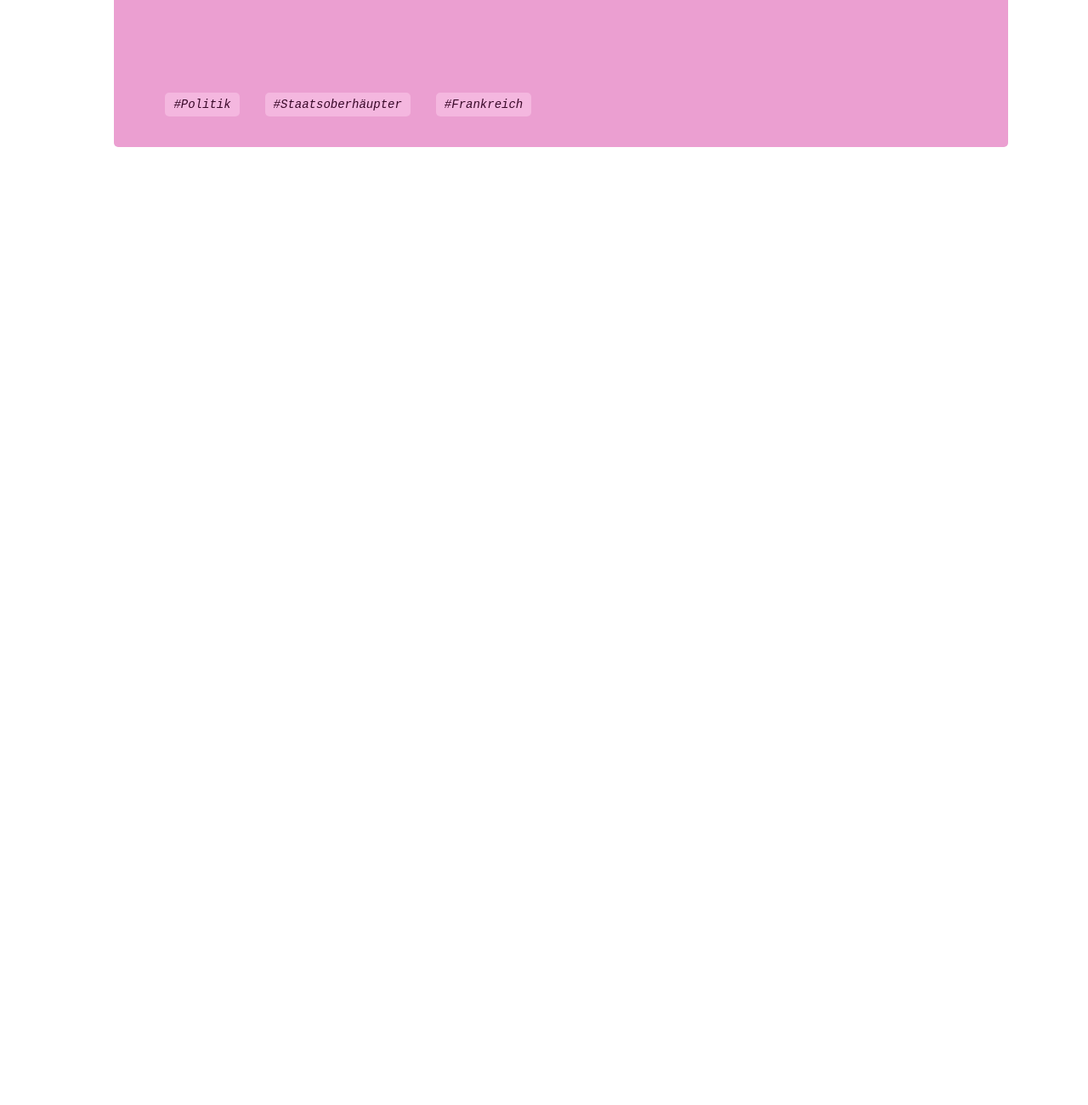
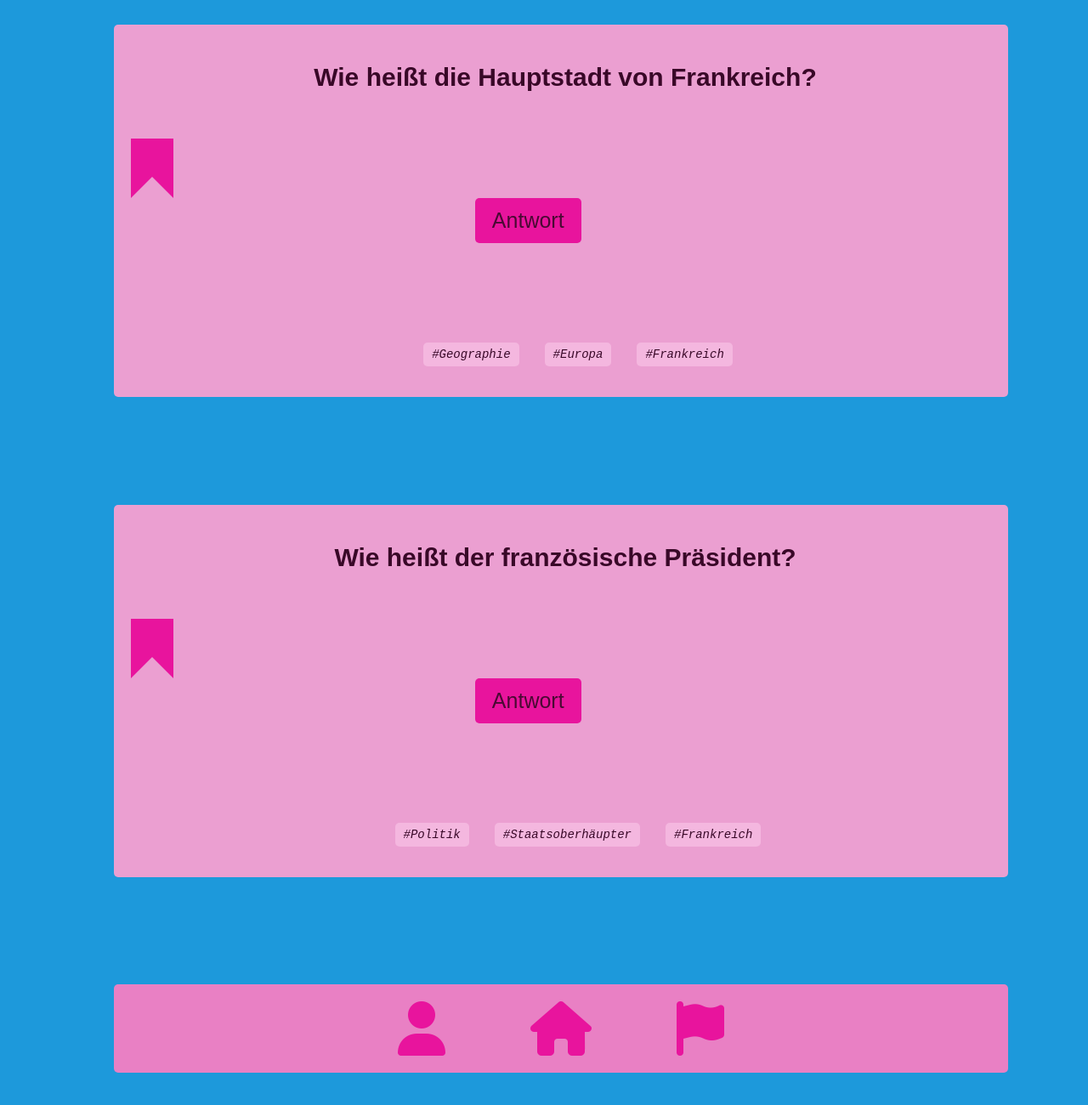
Before and after one commit to SylvieDoumet/quizapp, a plain HTML site: page index.html in a window 1280 px wide. Shown: the part 1324-2624 px from the top of the page at 85% size. Before the commit the page ends 1623 px from the top, so only its background shows below. Drawn offline with Linux system fonts and the light colour scheme.

Commit message:
create navigation bar

```diff
--- a/index.html
+++ b/index.html
@@ -4,18 +4,34 @@
     <meta charset="UTF-8" />
     <meta name="viewport" content="width=device-width, initial-scale=1.0" />
     <link rel="stylesheet" href="styles.css" />
+    <script
+      src="https://kit.fontawesome.com/2374882fae.js"
+      crossorigin="anonymous"
+    ></script>
 
     <title class="title">Das Frankreich Quiz für Reisefans</title>
   </head>
 
   <body>
+
     <header>
-      <h1 class="headline">Quiz App</h1>
+
+    <h1 class="headline">Wenig Zeit, viel Wissen !</h1>
+
+      <span style="font-size: 3em; color: rgb(185, 238, 104); margin-left: 40%;">
+        <i class="fa-solid fa-clock fa-6x fa-spin"></i>
+      </span>
+
+    <h2 class="headline">Frankreich in 100 Sekunden</h2>
+
     </header>
 
     <main>
       <section class="question-card">
         <div class="bookmark"></div>
+
+          <span style="font-size: 3em; color: rgb(185, 238, 104)">
+            <i class="fa-solid fa-heart fa-bounce"></i>
 
         <h2 class="question">Wie hoch ist der Eiffelturm ?</h2>
 
@@ -30,7 +46,7 @@
 
       <section class="question-card">
         <h2 class="question">Wie heißt die Hauptstadt von Frankreich?</h2>
-
+        <div class="bookmark"></div>
         <button class="button-show-answer">Antwort</button>
 
         <ul class="tag-container">
@@ -42,7 +58,7 @@
 
       <section class="question-card">
         <h2 class="question">Wie heißt der französische Präsident?</h2>
-
+        <div class="bookmark"></div>
         <button class="button-show-answer">Antwort</button>
 
         <ul class="tag-container">
@@ -51,6 +67,22 @@
           <li class="tag">#Frankreich</li>
         </ul>
       </section>
+
+      <footer class="footer">
+        <ul class="icon-container">
+
+          <li style="color:  rgb(232, 20, 157)">
+            <i class="fa-solid fa-user fa-4x fa-beat" style="--fa-animation-duration: 5s;"></i></li>
+
+            <li style="color:  rgb(232, 20, 157)">
+              <i class="fa-solid fa-house fa-4x fa-beat" style="--fa-animation-duration: 5s;"></i></li>
+
+              <li style="color:  rgb(232, 20, 157)">
+                <i class="fa-solid fa-flag fa-4x fa-beat" style="--fa-animation-duration: 5s;"></i></li>
+
+        </ul>
+
+      </footer>
     </main>
   </body>
 </html>
--- a/styles.css
+++ b/styles.css
@@ -1,9 +1,12 @@
+body {
+  background-color: rgb(29, 153, 219);
+}
+
 .question-card {
   background-color: rgb(235, 159, 209);
   width: 80%;
   padding: 20px;
-  border: 5px;
-  border-color: rgb(73, 10, 51);
+  border: none;
   border-radius: 5px;
   margin-top: 10%;
   margin-left: 10%;
@@ -19,15 +22,20 @@
   border: 5px;
   border-radius: 5px;
   border-color: rgb(73, 10, 51);
-  width: 50%;
+  width: 100%;
+  height: 80px;
   text-align: center;
+  text-wrap: balance;
+}
+
+.fa-10x {
+  align-content: flex-end;
 }
 
 .bookmark {
-  position: fixed;
+  position: flex;
   height: 70px;
   width: 50px;
-  padding: 0px;
   box-sizing: border-box;
   border-left: 25px solid rgb(232, 20, 157);
   border-right: 25px solid rgb(232, 20, 157);
@@ -41,7 +49,7 @@
 
 .question {
   font-family: Arial, Helvetica, sans-serif;
-  font-size: 25px;
+  font-size: 30px;
   color: rgb(57, 8, 40);
   text-align: center;
   padding-bottom: 30px;
@@ -50,7 +58,7 @@
 
 .button-show-answer {
   font-family: Arial, Helvetica, sans-serif;
-  font-size: 20px;
+  font-size: 25px;
   padding: 12px 20px;
   color: rgb(73, 10, 51);
   background-color: rgb(232, 20, 157);
@@ -66,6 +74,14 @@ button:hover {
   color: rgb(211, 24, 108);
 }
 
+.tag-container {
+  display: flex;
+  flex-direction: row;
+  justify-content: center;
+  flex-wrap: wrap;
+  gap: 30px;
+}
+
 .tag {
   font-family: "Courier New", Courier, monospace;
   font-style: italic;
@@ -79,15 +95,30 @@ button:hover {
   list-style: none;
 }
 
-.tag-container {
-  display: flex;
-  flex-direction: row;
-  justify-content: start;
-  flex-wrap: wrap;
-  gap: 30px;
-}
-
 .tag:hover {
   background-color: rgb(4, 193, 251);
   color: rgb(145, 14, 95);
 }
+
+.icon-container {
+  width: 80%;
+  padding: 20px;
+  border-radius: 5px;
+  margin-top: 10%;
+  margin-left: 10%;
+  margin-right: 10%;
+  margin-bottom: 10%;
+  background-color: rgb(233, 128, 196);
+  list-style: none;
+  display: flex;
+  flex-direction: row;
+  justify-content: center;
+  gap: 100px;
+  align-self: auto;
+  text-align: justify;
+}
+
+.icon {
+  list-style: none;
+  padding: 6px 10px;
+}
```
Also changed, not shown: bookmark.html (deleted), profile.html (deleted).
